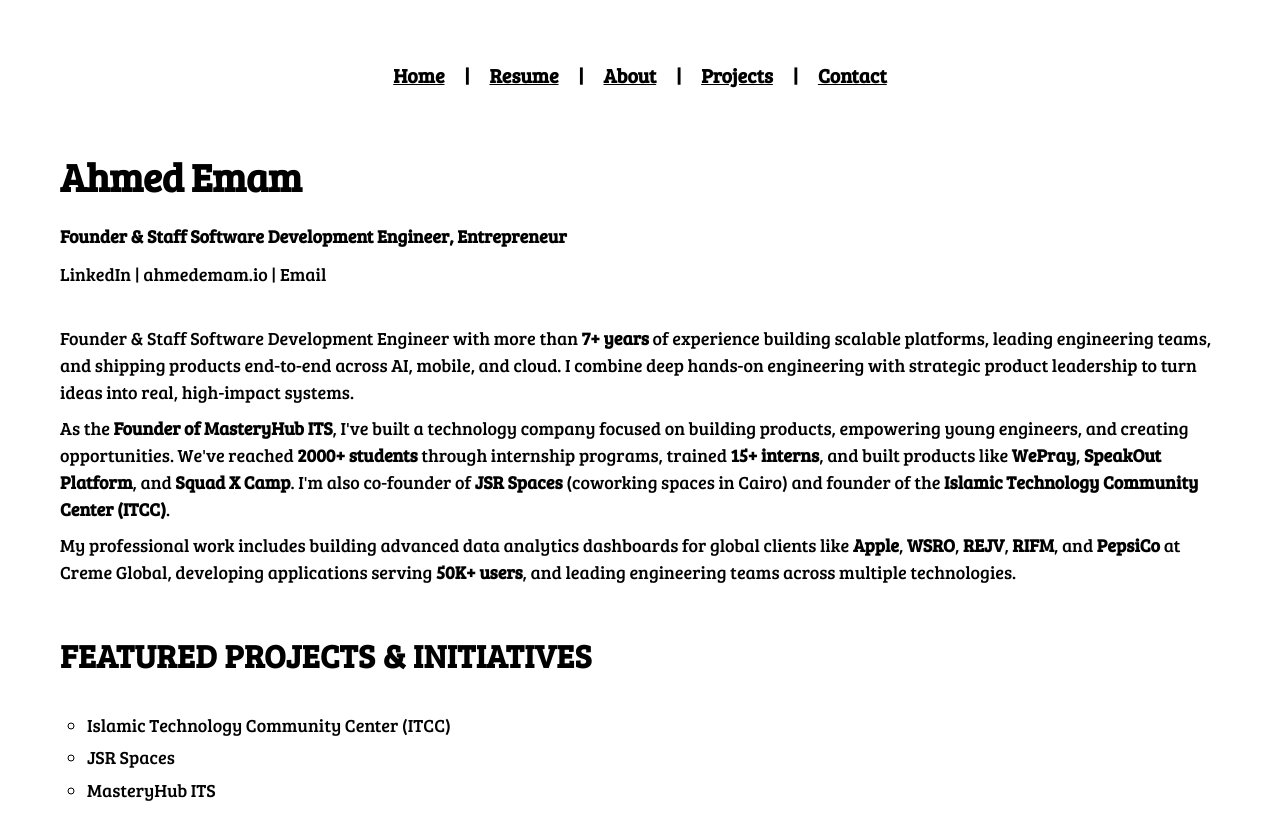
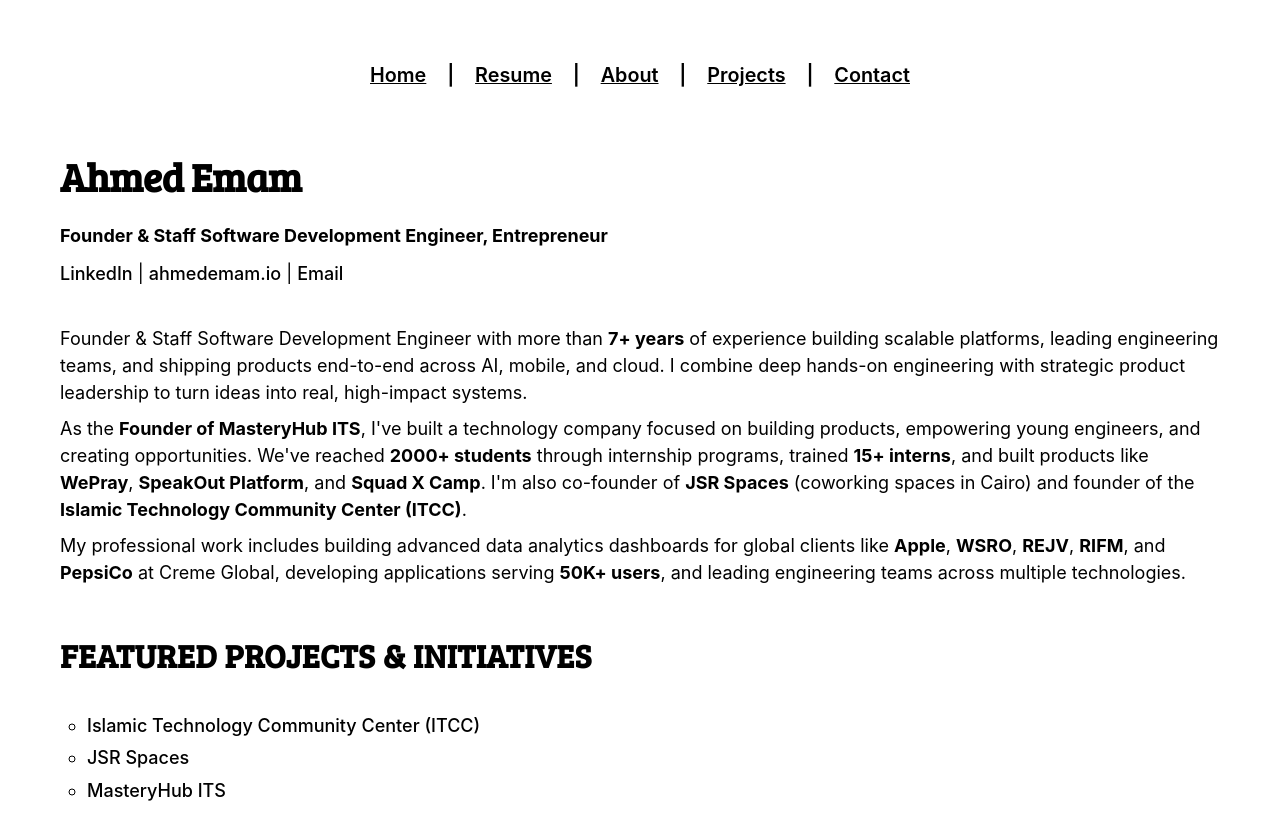
Before and after one commit to ahmedemam/ahmedemam.github.io, a Jekyll site: the page built from index.html, in a window 1280 px wide. Shown: the top 840 px of the page. Built offline with Jekyll 4.4.1, drawn with Linux system fonts in a browser that asks for light colours.

Commit message:
Use Bree Serif only for headers and titles, normal font for body text
- Changed main-font back to system sans-serif fonts
- Kept Bree Serif only for headings (h1, h2, h3, h4, etc.)
- Body text now uses normal system fonts
- Headers and big titles use Bree Serif

```diff
--- a/assets/css/style.scss
+++ b/assets/css/style.scss
@@ -10,7 +10,7 @@ sitemap: false
 */
 
 /* Fonts */
-$main-font: "Bree Serif", serif;
+$main-font: -apple-system, BlinkMacSystemFont, "Segoe UI", Roboto, "Helvetica Neue", Arial, sans-serif;
 $heading-font: "Bree Serif", serif;
 $regular-font-size: 1.25em; /* 20px / 16px = 1.25em; support text resizing in all browsers */
 
@@ -91,6 +91,7 @@ h1, h2, h3, h4, h5, h6 {
   line-height: 1.3;
   font-weight: 600;
   text-align: left;
+  font-family: $heading-font;
 }
 
 h1 {
@@ -266,6 +267,7 @@ h4 {
     font-weight: 600;
     margin-bottom: 0.5em;
     margin-top: 0;
+    font-family: $heading-font;
   }
 
   p {
```
